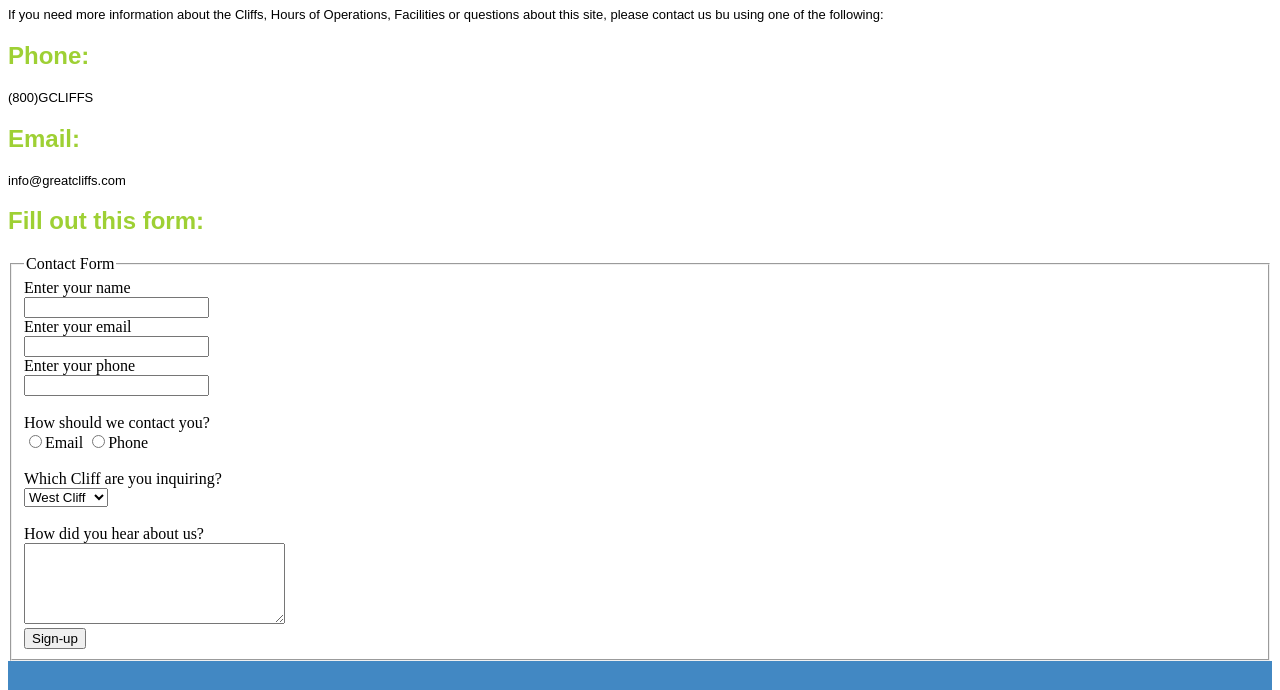
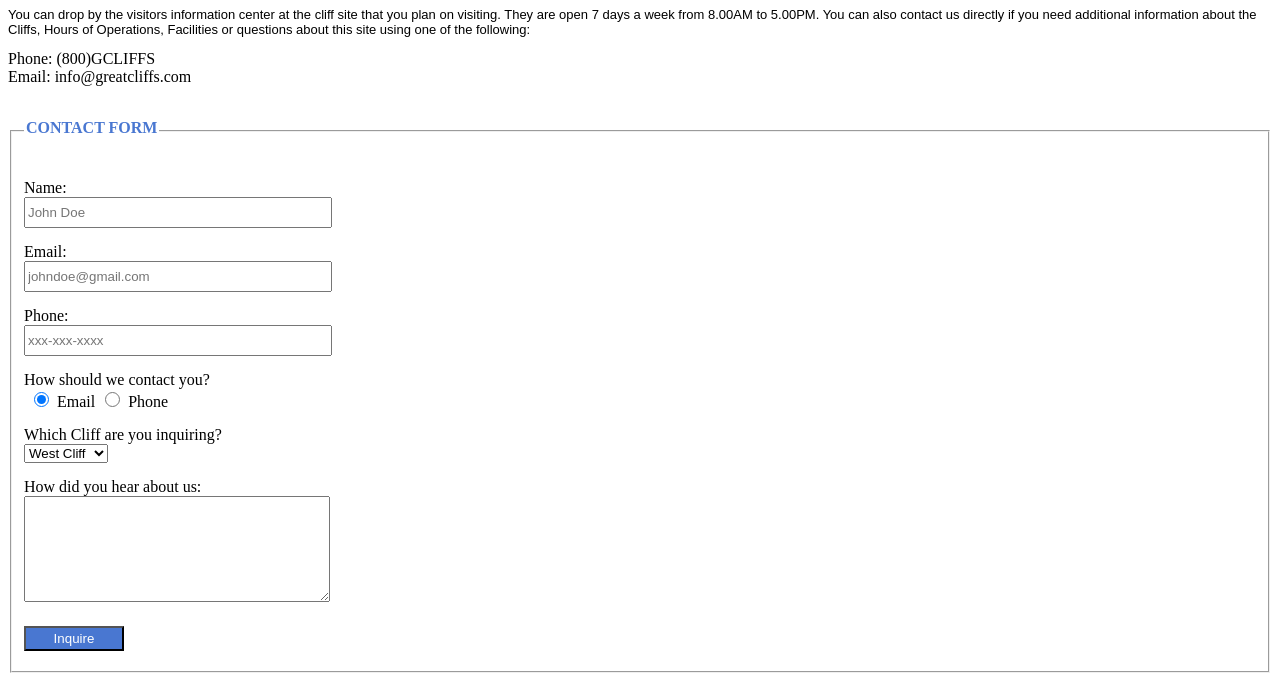
Before and after one commit to Floordonofrio/homework-module1, a plain HTML site: page contact.html in a window 1280 px wide. Shown: the part 529-1219 px from the top of the page. Drawn offline with Linux system fonts and the light colour scheme.

Commit message:
Week 2 Day 2 Homework third commit

```diff
--- a/contact.html
+++ b/contact.html
@@ -10,6 +10,8 @@
 <body id="contact">
     <div id="container">
         <header>
+            <div class="main-header">
+
                 <div class="logo">
                     <img src="images/logo.png" alt="Great Cliffs Logo" width="125">
                 </div>
@@ -25,40 +27,62 @@
             </div>
         </header>
 
+
     <main>
         <h1>Contacting Us</h1>
-        <p>If you need more information about the Cliffs, Hours of Operations, Facilities or questions about this site, please contact us bu using one of the following:</p>
-        <h2>Phone:</h2>
-        <p>(800)GCLIFFS</p>
-        <h2>Email:</h2>
-        <p>info@greatcliffs.com</p>
-        <h2>Fill out this form:</h2>
+        <p>You can drop by the visitors information center at the cliff site that you plan on visiting. They are open
+            7 days a week from 8.00AM to 5.00PM. You can also contact us directly if you need additional information about
+            the Cliffs, Hours of Operations, Facilities or questions about this site using one of the following:
+        </p>
+        <div class="contactinfo">
+            <div class="phone">
+                <span>Phone:</span>
+                <span>(800)GCLIFFS</span>
+            </div>
+            <div class="email">
+                <span>Email:</span>
+                <span>info@greatcliffs.com</span>
+            </div>
+
+        </div>
+        <br>
         <form action="/contact" method="post">
             <fieldset>
                 <legend>Contact Form</legend>
-                <label>Enter your name</label><br>
-                <input type="text" name="name"><br>
-                <label>Enter your email</label><br>
-                <input type="email" name="email"><br>
-                <label>Enter your phone</label><br>
-                <input type="tel" name="phone"><br><br>
-                <label>How should we contact you?</label><br>
-                <input type="radio" name="contact" value="email">Email
-                <input type="radio" name="contact" value="tel">Phone <br>
-                <br>
-                <label>Which Cliff are you inquiring?</label><br>
+                <div class="textbox">
+                    <label>Name:</label>
+                    <input type="text" name="name" placeholder="John Doe">
+                    <label>Email:</label>
+                    <input type="email" name="email" placeholder="johndoe@gmail.com">
+                    <label>Phone:</label>
+                    <input type="text" name="phone" placeholder="xxx-xxx-xxxx">
+                </div>
+
+                <div class="radios">
+                    <label>How should we contact you?</label><input type="radio" name="contact" value="email" checked>Email<input type="radio" name="contact" value="phone">Phone
+                </div>
+
+                <div class="selectmenu">
+                    <label>Which Cliff are you inquiring?</label>
                     <select>
-                    <option value="name">West Cliff</option><br>
-                    <option value="name">North Cliff</option><br>
-                    <option value="name">East Cliff</option><br>
-                    <option value="name">South Cliff</option value="name">West Cliff</option><br>
-                </select><br><br>
-                <label >How did you hear about us?</label><br>
-                <textarea cols="30" rows="5"></textarea><br> <!--30 characters-->
-                <input type="submit" value="Sign-up">
+                        <option>West Cliff</option>
+                        <option>North Cliff</option>
+                        <option>East Cliff</option>
+                        <option>South Cliff</option>
+                    </select>
+                </div>
+
+                <div class="commentbox">
+                    <label>How did you hear about us:</label>
+                    <textarea></textarea>
+                </div>
+
+                <div class="button">
+                    <input type="submit" value="Inquire">
+                </div>
             </fieldset>
             </form>
-
+        <br>
         <section>
             <ul id="partners">
                 <li class="partner"><img src="images/partner-bustour.png" alt="Partners Bus Tours"></li>
--- a/styles.css
+++ b/styles.css
@@ -180,3 +180,44 @@ td:first-child{
     font-weight: bold;
     background: #BDE1FF;
 }
+/*Form*/
+form{
+    border-color: #9ed034;
+}
+legend{
+    text-transform: uppercase;
+    font-weight: bolder;
+    height: 40px;
+    padding-top: 15px;
+    color: #4977D1;
+}
+label{
+    display: block;
+    margin: 15px 0 0 0; /*top, right, bottom, left*/
+}
+input{
+    width: 300px;
+    height: 25px;
+}
+input[type="radio"]{
+    width: 25px;
+    height: 15px;
+}
+textarea{
+    width: 300px;
+    height: 100px;
+}
+input[type="submit"]{
+    display: box;
+    margin: 20px 0 10px 0;
+    width: 100px;
+    background-color: #4977D1;
+    color: #fff;
+}
+h1{
+    color:#9ed034;
+}
+.phone span[Phone]{
+    font-weight: bolder;
+}
+/*Hay que ponerle color al borde y hacer en negrita la palabra Phone y la palabra Email*/
```
Lines whose indentation alone changed are shown as unchanged.
